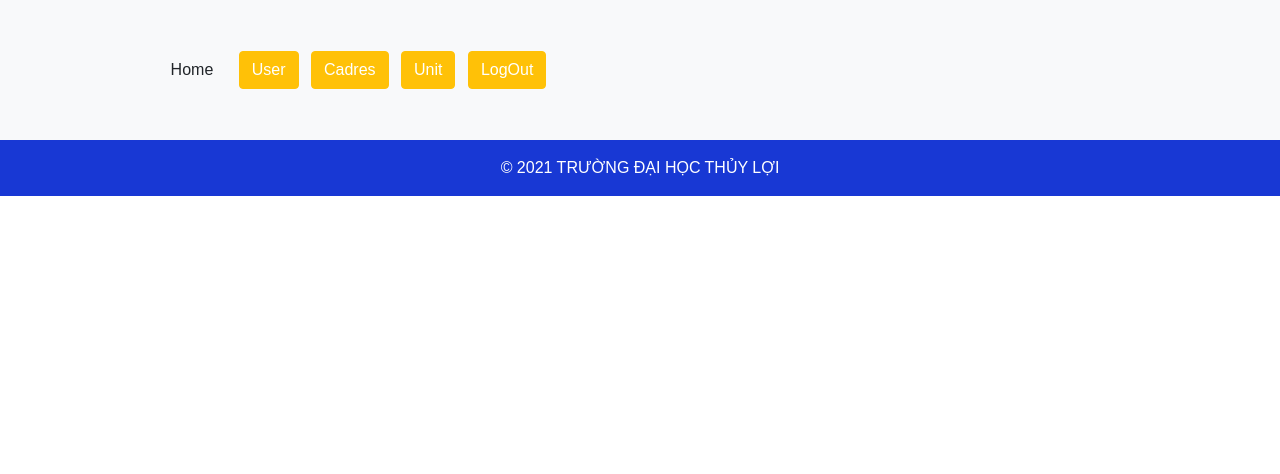
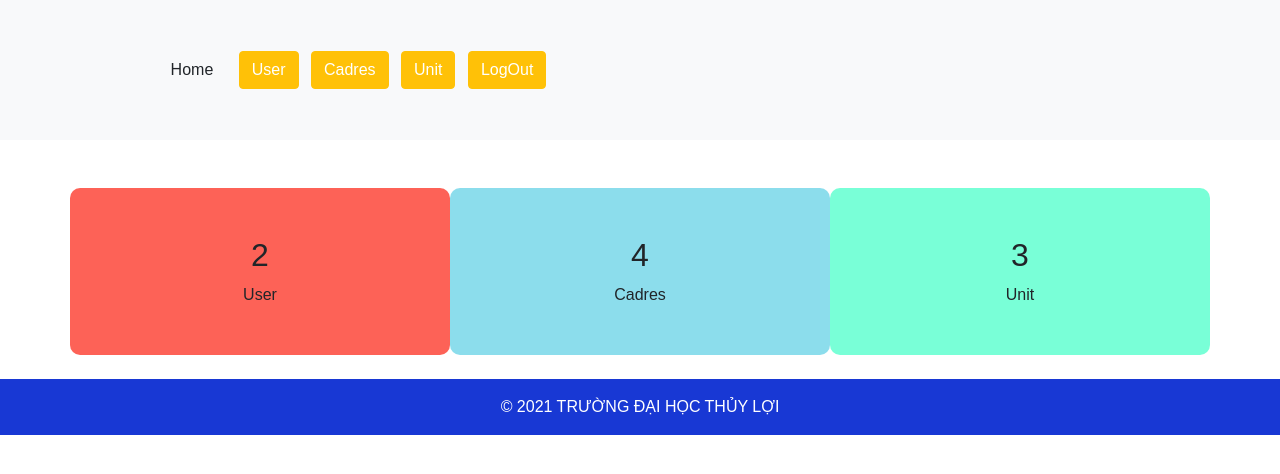
Before and after one commit to phuongbich/ktra-giuaky, a PHP site: page /ktra_giuaky/admin/ in a window 1280 px wide. Shown: the part 115-589 px from the top of the page. Run offline with PHP 8.4, Linux system fonts and the light colour scheme; data comes from the database, SQL or seed files in the repository; some libraries are stand-ins or nearby versions.

Commit message:
Update index.php

```diff
--- a/admin/index.php
+++ b/admin/index.php
@@ -1,4 +1,5 @@
 <?php
+      include("../bg.php");
       include("header.php");
 ?>
 <div class="bg-light" style=" padding:4% 0% 4% 12% ;">
@@ -20,7 +21,43 @@
                   </button>
             </form>
 </div>
-
+<div class="container mb-4">
+          <div class="row text-center mt-5 ">
+               <div class="col-md-4  py-5 " style="border-radius:10px; background-color: #fc2516b7;;">
+                    <h2>
+                         <?php
+                             $sql1 = "SELECT *FROM tbl_admin";
+                             $result = mysqli_query($conn, $sql1);
+                             $count_user = mysqli_num_rows($result);
+                             echo $count_user;
+                         ?>
+                    </h2>
+                    <a href="http://localhost/ktra_giuaky/admin/user.php" style="text-decoration: none" class="text-dark">User</a>
+               </div>
+               <div class="col-md-4 py-5" style="border-radius:10px; background-color:  #85dbebef;">
+                    <h2>
+                         <?php
+                             $sql2 = "SELECT *FROM tbl_can_bo";
+                             $result = mysqli_query($conn, $sql2);
+                             $count_can_bo = mysqli_num_rows($result);
+                             echo $count_can_bo;
+                         ?>
+                    </h2>
+                    <a href="http://localhost/ktra_giuaky/admin/cadres.php" style="text-decoration: none" class="text-dark">Cadres</a>
+               </div>
+               <div class="col-md-4 py-5" style="border-radius:10px; background-color: #01ffb386;">
+                    <h2>
+                         <?php
+                             $sql3 = "SELECT *FROM tbl_donvi";
+                             $result = mysqli_query($conn, $sql3);
+                             $count_donvi = mysqli_num_rows($result);
+                             echo $count_donvi;
+                         ?>
+                    </h2>
+                    <a href="http://localhost/ktra_giuaky/admin/unit.php" style="text-decoration: none" class="text-dark">Unit</a>
+               </div>
+          </div>
+     </div>
 <?php
       include("footer.php");
 ?>
```
